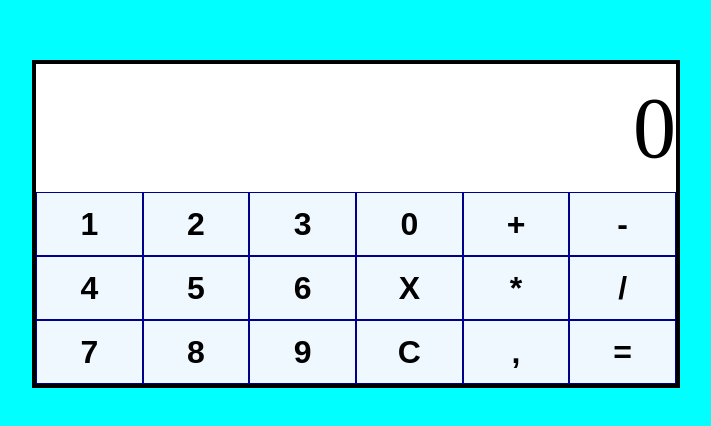
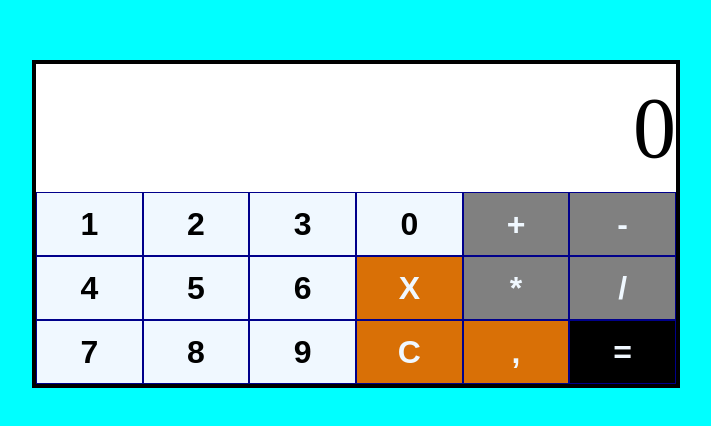
Before and after one commit to muzard/calculator, a plain HTML site: page index.html in a window 1280 px wide. Shown: the part 176-602 px from the top of the page, without its empty margins (284-995 px from the left). Drawn offline with Linux system fonts and the light colour scheme.

Commit message:
color buttons

```diff
--- a/styles.css
+++ b/styles.css
@@ -93,6 +93,8 @@ body {
     display: flex;
     justify-content: center;
     align-items: center;
+    color: aliceblue;
+    background-color: grey;
 }
 
 #minus {
@@ -101,6 +103,8 @@ body {
     display: flex;
     justify-content: center;
     align-items: center;
+    color: aliceblue;
+    background-color: grey;
 }
 
 #four {
@@ -133,6 +137,8 @@ body {
     display: flex;
     justify-content: center;
     align-items: center;
+    color: aliceblue;
+    background-color: rgb(217, 112, 6);
 }
 
 #mul {
@@ -141,6 +147,8 @@ body {
     display: flex;
     justify-content: center;
     align-items: center;
+    color: aliceblue;
+    background-color: grey;
 }
 
 #div {
@@ -149,6 +157,8 @@ body {
     display: flex;
     justify-content: center;
     align-items: center;
+    color: aliceblue;
+    background-color: grey;
 }
 
 #seven {
@@ -181,6 +191,8 @@ body {
     display: flex;
     justify-content: center;
     align-items: center;
+    color: aliceblue;
+    background-color: rgb(217, 112, 6);
 }
 
 #comma {
@@ -189,6 +201,8 @@ body {
     display: flex;
     justify-content: center;
     align-items: center;
+    color: aliceblue;
+    background-color: rgb(217, 112, 6);
 }
 
 #eq {
@@ -197,4 +211,6 @@ body {
     display: flex;
     justify-content: center;
     align-items: center;
+    color: aliceblue;
+    background-color: black;
 }
```
